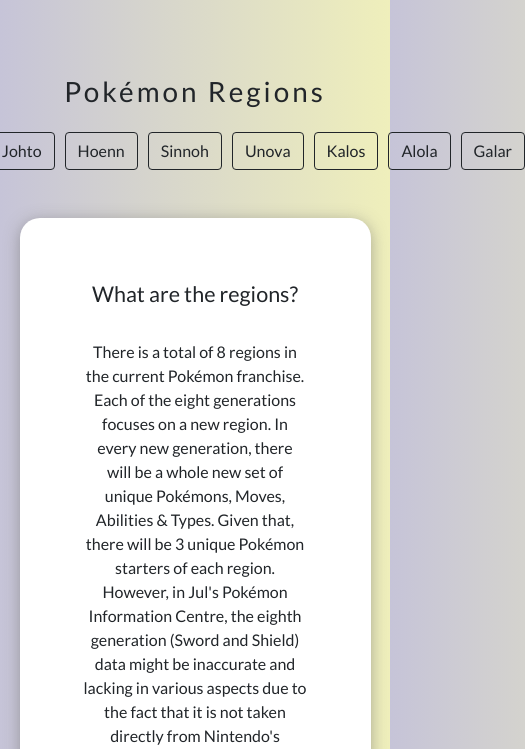
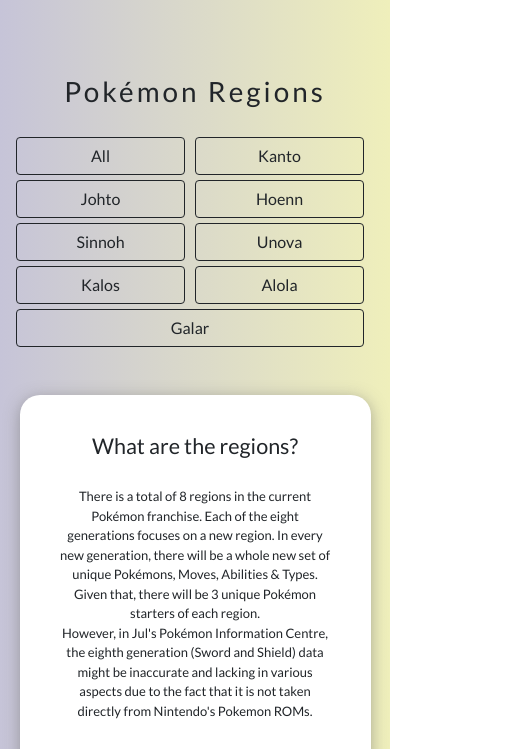
Before and after one commit to julianee-jk/IDAssignment2, a plain HTML site: page pokedex.html in a window 390 px wide. Shown: the part 95-844 px from the top of the page, 525 px wide, since content can reach past the window. Drawn offline with nearby package versions, Linux system fonts and the light colour scheme; no server answers.

Commit message:
Added Mobile Responsive for Home & Pokedex

```diff
--- a/css/style.css
+++ b/css/style.css
@@ -31,8 +31,8 @@ body {
 }
 
 /* ---------------------------- Index Page ---------------------------- */
-/* Homepage text box  */
-.home-box {
+/* Main text box  */
+.maintext-box {
     margin: 3em auto;
     background-color: white;
     width: 90%;
@@ -41,8 +41,8 @@ body {
 	box-shadow: 0 3px 15px rgba(100, 100, 100, 0.5);
 }
 
-/* Homepage text box info */
-.home-box-info {
+/* Main text box info */
+.maintext-box-info {
     padding: 4em;
     text-align: center;
 }
@@ -152,7 +152,7 @@ body {
 
 
 /* Region button box */
-.button_box {
+.button-box {
     display: flex;
     justify-content: center;
     align-items: center;
@@ -160,24 +160,8 @@ body {
 }
 
 /* Region button */
-.region_btn {
+.region-btn {
     margin-right: 10px;
-}
-
-/* Container to store region info */
-.region-box {
-    margin: 3em auto;
-    background-color: white;
-    width: 90%;
-    height: auto;
-    border-radius: 20px;
-	box-shadow: 0 3px 15px rgba(100, 100, 100, 0.5);
-}
-
-/* Region info text */
-.region-box-info {
-    padding: 4em;
-    text-align: center;
 }
 
 /* Container to store Pokemon Search Bar */
@@ -195,7 +179,7 @@ body {
     border: 1px solid #000000;
     padding: 5px 10px;
     font-size: 12px;
-    margin: 2em 0 0 5em;
+    margin-top: 2em;
     text-align: center;
 }
 
@@ -358,3 +342,43 @@ body {
   #topBtn:hover {
     background-color: #555;
   }
+
+/* Mobile Responsiveness */
+@media only screen and (max-width: 600px) {
+    /* Main text box > Mobile */
+    .maintext-box {
+        margin: 3em auto;
+        background-color: white;
+        width: 90%;
+        height: auto;
+        border-radius: 20px;
+        box-shadow: 0 3px 15px rgba(100, 100, 100, 0.5);
+    }
+
+    /* Main text box info > Mobile */
+    .maintext-box-info {
+        padding: 3em;
+        text-align: center;
+        font-size: 13px;
+    }
+
+    .button-box {
+        display: flex;
+        justify-content: center;
+        align-items: center;
+        padding: 1em 1em 0 1em;
+        flex-wrap: wrap;
+    }
+    /* Region button */
+    .region-btn {
+        margin: 5px 10px 0 0 ;
+        flex: 1 1 160px;
+    }
+
+    /* Container of all Poke-cards */
+    .poke-box {
+        display: flex;
+        justify-content: center;
+        align-items: center;
+    }
+}
--- a/js/script.js
+++ b/js/script.js
@@ -248,63 +248,63 @@ $(document).ready(function(){
     $('#allregions').on('click',function(event){
         fetchPokemon(1,898);
         document.getElementById("region_title").innerHTML = "All Regions";
-        $( ".region-box" ).hide();
+        $( ".maintext-box" ).hide();
         $( ".searchWrapper .box" ).show();
       });
     // Kanto Region (Gen 1)
     $('#kanto').on('click',function(event){
       fetchPokemon(1,151);
       document.getElementById("region_title").innerHTML = "Kanto Region";
-      $( ".region-box" ).hide();
+      $( ".maintext-box" ).hide();
       $( ".searchWrapper" ).show();
     });
     // Johto Region (Gen 2)
     $('#johto').on('click',function(event){
       fetchPokemon(152,251);
       document.getElementById("region_title").innerHTML = "Johto Region";
-      $( ".region-box" ).hide();
+      $( ".maintext-box" ).hide();
       $( ".searchWrapper" ).show();
     });
     // Hoenn Region (Gen 3)
     $('#hoenn').on('click',function(event){
       fetchPokemon(252,386);
       document.getElementById("region_title").innerHTML = "Hoenn Region";
-      $( ".region-box" ).hide();
+      $( ".maintext-box" ).hide();
       $( ".searchWrapper" ).show();
     });
     // Sinnoh Region (Gen 4)
     $('#sinnoh').on('click',function(event){
         fetchPokemon(387,493);
         document.getElementById("region_title").innerHTML = "Sinnoh Region";
-        $( ".region-box" ).hide();
+        $( ".maintext-box" ).hide();
         $( ".searchWrapper" ).show();
       });
     // Unova Region (Gen 5)
     $('#unova').on('click',function(event){
         fetchPokemon(494,649);
         document.getElementById("region_title").innerHTML = "Unova Region";
-        $( ".region-box" ).hide();
+        $( ".maintext-box" ).hide();
         $( ".searchWrapper" ).show();
         });
     // Kalos Region (Gen 6)
     $('#kalos').on('click',function(event){
         fetchPokemon(650,721);
         document.getElementById("region_title").innerHTML = "Kalos Region";
-        $( ".region-box" ).hide();
+        $( ".maintext-box" ).hide();
         $( ".searchWrapper" ).show();
         });
     // Alola Region (Gen 7)
     $('#alola').on('click',function(event){
         fetchPokemon(722,809);
         document.getElementById("region_title").innerHTML = "Alola Region";
-        $( ".region-box" ).hide();
+        $( ".maintext-box" ).hide();
         $( ".searchWrapper" ).show();
         });
     // Galar Region (Gen 8)
     $('#galar').on('click',function(event){
         fetchPokemon(810,898);
         document.getElementById("region_title").innerHTML = "Galar Region";
-        $( ".region-box" ).hide();
+        $( ".maintext-box" ).hide();
         $( ".searchWrapper" ).show();
         });
   });
--- a/pokedex.html
+++ b/pokedex.html
@@ -32,19 +32,19 @@
   </nav>
   <h1 class="page-title" id="region_title">Pokémon Regions</h1>
   <!-- Region buttons -->
-  <div class="button_box">
-    <button type="button" id="allregions" class="btn btn-outline-dark region_btn">All</button>
-    <button type="button" id="kanto" class="btn btn-outline-dark region_btn">Kanto</button>
-    <button type="button" id="johto" class="btn btn-outline-dark region_btn">Johto</button>
-    <button type="button" id="hoenn" class="btn btn-outline-dark region_btn">Hoenn</button>
-    <button type="button" id="sinnoh" class="btn btn-outline-dark region_btn">Sinnoh</button>
-    <button type="button" id="unova" class="btn btn-outline-dark region_btn">Unova</button>
-    <button type="button" id="kalos" class="btn btn-outline-dark region_btn">Kalos</button>
-    <button type="button" id="alola" class="btn btn-outline-dark region_btn">Alola</button>
-    <button type="button" id="galar" class="btn btn-outline-dark region_btn">Galar</button>
+  <div class="button-box">
+    <button type="button" id="allregions" class="btn btn-outline-dark region-btn">All</button>
+    <button type="button" id="kanto" class="btn btn-outline-dark region-btn">Kanto</button>
+    <button type="button" id="johto" class="btn btn-outline-dark region-btn">Johto</button>
+    <button type="button" id="hoenn" class="btn btn-outline-dark region-btn">Hoenn</button>
+    <button type="button" id="sinnoh" class="btn btn-outline-dark region-btn">Sinnoh</button>
+    <button type="button" id="unova" class="btn btn-outline-dark region-btn">Unova</button>
+    <button type="button" id="kalos" class="btn btn-outline-dark region-btn">Kalos</button>
+    <button type="button" id="alola" class="btn btn-outline-dark region-btn">Alola</button>
+    <button type="button" id="galar" class="btn btn-outline-dark region-btn">Galar</button>
   </div>
-  <div class="region-box">
-    <div class="region-box-info">
+  <div class="maintext-box">
+    <div class="maintext-box-info">
         <h4>What are the regions?</h4><br>
         <p>There is a total of 8 regions in the current Pokémon franchise. Each of the eight generations focuses on a new region.
           In every new generation, there will be a whole new set of unique Pokémons, Moves, Abilities & Types. Given that, there will be 3 unique Pokémon starters of each region.<br>
```
Also changed, not shown: index.html (+2 -2 lines).
